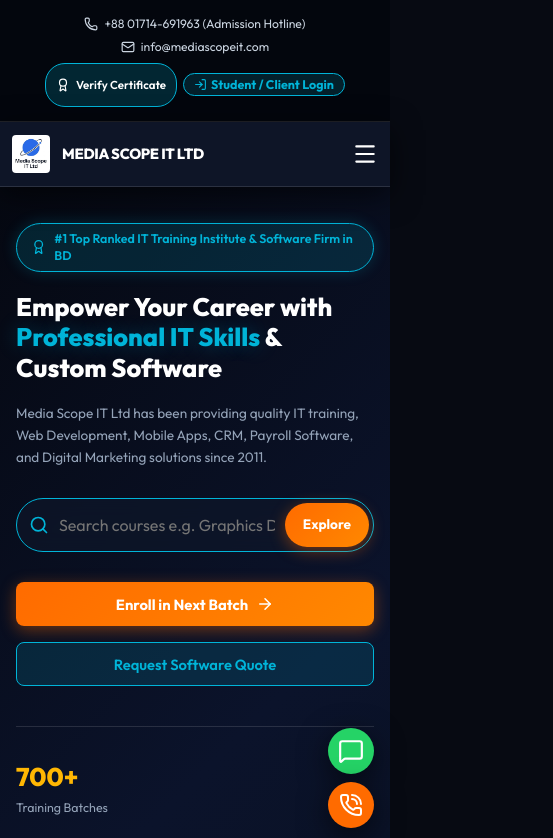
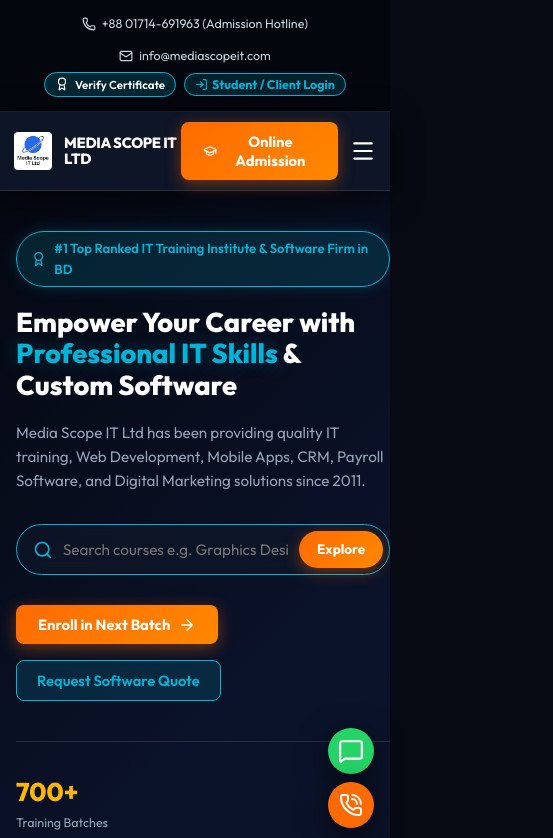
Before and after one commit to tanvir210111/Company-Website, a React (Vite) app: page / in a window 390 px wide. Shown: the top 838 px of the page, 553 px wide, since content can reach past the window. Built offline with nearby package versions, Linux system fonts and the light colour scheme.

Commit message:
Update site components and profile page styling

```diff
--- a/src/components/AboutSection.jsx
+++ b/src/components/AboutSection.jsx
@@ -5,7 +5,7 @@
   return (
     <section id="about" className="section" style={{ background: '#070A12' }}>
       <div className="section-container">
-        <div className="grid-about-container">
+        <div style={{ display: 'grid', gridTemplateColumns: '1fr 1fr', gap: '50px', alignItems: 'center' }}>
           {/* Custom thin border image box: 1px border on top/left/right, no shadow, no bottom border line */}
           <div className="about-img-border-custom">
             <div className="about-img-inner">
@@ -23,7 +23,7 @@
               Media Scope IT Ltd (RJSC: C-166968/2020) is a premier IT training course institute and software development company based in Dhanmondi, Dhaka, Bangladesh. We specialize in practical hands-on skill development, custom web/mobile software, and result-driven digital marketing.
             </p>
 
-            <div className="grid-2col-row" style={{ marginBottom: '30px' }}>
+            <div style={{ display: 'grid', gridTemplateColumns: '1fr 1fr', gap: '20px', marginBottom: '30px' }}>
               <div style={{ background: '#0F172A', padding: '18px', borderRadius: '14px', borderLeft: '4px solid #FF6B00', borderTop: '1px solid var(--border-light)', borderRight: '1px solid var(--border-light)', borderBottom: '1px solid var(--border-light)' }}>
                 <div style={{ fontWeight: 700, fontSize: '1rem', color: '#FFFFFF', marginBottom: '4px', display: 'flex', alignItems: 'center', gap: '6px' }}>
                   <Target size={18} color="#FF6B00" /> Practical Curriculum
--- a/src/components/BlogSection.jsx
+++ b/src/components/BlogSection.jsx
@@ -16,7 +16,7 @@
           </p>
         </div>
 
-        <div className="blog-grid">
+        <div style={{ display: 'grid', gridTemplateColumns: 'repeat(auto-fit, minmax(320px, 1fr))', gap: '28px' }}>
           {BLOGS.map(blog => (
             <div key={blog.id} style={{
               background: '#0F172A',
--- a/src/components/ContactSection.jsx
+++ b/src/components/ContactSection.jsx
@@ -23,7 +23,7 @@
           </p>
         </div>
 
-        <div className="grid-contact-container">
+        <div style={{ display: 'grid', gridTemplateColumns: '1fr 1.2fr', gap: '40px' }}>
           {/* Office Contact Info Column */}
           <div style={{ background: '#0F172A', color: 'white', padding: '36px', borderRadius: '20px', border: '1px solid var(--border-light)' }}>
             <h3 style={{ fontSize: '1.4rem', fontWeight: 800, marginBottom: '20px' }}>Head Office Details</h3>
@@ -94,7 +94,7 @@
               </div>
             ) : (
               <form onSubmit={handleSubmit}>
-                <div className="grid-2col-row">
+                <div style={{ display: 'grid', gridTemplateColumns: '1fr 1fr', gap: '16px' }}>
                   <div className="form-group">
                     <label className="form-label">Full Name *</label>
                     <input
--- a/src/components/Header.jsx
+++ b/src/components/Header.jsx
@@ -346,7 +346,7 @@
             <button onClick={() => onOpenQuote()} className="btn-secondary" style={{ display: 'none', md: 'inline-flex' }}>
               <Briefcase size={16} /> Get Quote
             </button>
-            <button onClick={() => onOpenAdmission()} className="btn-primary desktop-header-btn">
+            <button onClick={() => onOpenAdmission()} className="btn-primary">
               <GraduationCap size={18} /> Online Admission
             </button>
 
@@ -400,15 +400,6 @@
 
           {/* Drawer Links Body */}
           <div style={{ padding: '20px', flex: 1, display: 'flex', flexDirection: 'column', gap: '8px' }}>
-            {/* Quick Action Buttons */}
-            <div style={{ display: 'flex', flexDirection: 'column', gap: '10px', marginBottom: '12px' }}>
-              <button onClick={() => { setMobileMenuOpen(false); onOpenAdmission(); }} className="btn-primary" style={{ width: '100%', justifyContent: 'center' }}>
-                <GraduationCap size={18} /> Online Admission
-              </button>
-              <button onClick={() => { setMobileMenuOpen(false); onOpenQuote(); }} className="btn-secondary" style={{ width: '100%', justifyContent: 'center' }}>
-                <Briefcase size={18} /> Get Software Quote
-              </button>
-            </div>
             {/* Home */}
             <button
               onClick={() => handleNavClick('home')}
--- a/src/components/Hero.jsx
+++ b/src/components/Hero.jsx
@@ -21,7 +21,7 @@
           </p>
 
           {/* Quick Course Search */}
-          <div className="hero-search-box" style={{
+          <div style={{
             background: 'rgba(15, 23, 42, 0.7)',
             backdropFilter: 'blur(10px)',
             padding: '6px 6px 6px 16px',
@@ -31,11 +31,9 @@
             gap: '10px',
             marginBottom: '30px',
             maxWidth: '520px',
-            width: '100%',
-            boxSizing: 'border-box',
             border: '1px solid var(--accent-cyan)'
           }}>
-            <Search size={20} color="#00B4D8" style={{ flexShrink: 0 }} />
+            <Search size={20} color="#00B4D8" />
             <input
               type="text"
               placeholder="Search courses e.g. Graphics Design, Web Dev, Python..."
@@ -47,13 +45,11 @@
                 outline: 'none',
                 color: 'white',
                 flex: 1,
-                minWidth: 0,
-                width: '100%',
                 fontSize: '0.95rem',
                 fontFamily: 'inherit'
               }}
             />
-            <a href="#courses" className="btn-primary" style={{ padding: '8px 18px', borderRadius: '30px', fontSize: '0.85rem', flexShrink: 0 }}>
+            <a href="#courses" className="btn-primary" style={{ padding: '8px 18px', borderRadius: '30px', fontSize: '0.85rem' }}>
               Explore
             </a>
           </div>
--- a/src/index.css
+++ b/src/index.css
@@ -964,60 +964,29 @@
 }
 
 @media (max-width: 768px) {
-  /* Global Viewport Constraints */
-  html, body, #root, main, section, header, footer {
-    width: 100% !important;
-    max-width: 100vw !important;
-    box-sizing: border-box !important;
-  }
-
-  /* Top Bar Container */
   .top-bar-container {
     flex-direction: column;
     align-items: center;
     gap: 6px;
     padding: 6px 12px;
-    width: 100%;
-    max-width: 100%;
-    box-sizing: border-box;
   }
   .top-contact {
-    flex-direction: column;
-    align-items: center;
-    gap: 4px;
-    width: 100%;
-    max-width: 100%;
-    text-align: center;
-  }
-  .top-contact-item {
-    font-size: 0.76rem;
-    white-space: normal;
-    word-break: break-word;
-    text-align: center;
+    gap: 12px;
+    font-size: 0.78rem;
+    flex-wrap: wrap;
     justify-content: center;
-    max-width: 100%;
   }
   .top-actions {
+    gap: 8px;
     flex-wrap: wrap;
     justify-content: center;
-    gap: 6px;
-    width: 100%;
-    max-width: 100%;
   }
   .cert-verify-btn {
     font-size: 0.72rem;
     padding: 4px 10px;
   }
-
-  /* Sticky Header */
   .header-container {
-    padding: 10px 12px;
-    width: 100%;
-    max-width: 100%;
-    box-sizing: border-box;
-  }
-  .desktop-header-btn {
-    display: none !important;
+    padding: 10px 14px;
   }
   .logo-text h1 {
     font-size: 1.05rem;
@@ -1025,132 +994,42 @@
   .logo-text span {
     font-size: 0.62rem;
   }
-
-  /* Hero Section */
   .hero-section {
-    padding: 36px 16px;
-    width: 100%;
-    max-width: 100%;
-    box-sizing: border-box;
-    overflow: hidden;
-  }
-  .hero-container {
-    grid-template-columns: 1fr;
-    gap: 30px;
-    width: 100%;
-    max-width: 100%;
-    box-sizing: border-box;
-  }
-  .hero-badge {
-    max-width: 100%;
-    white-space: normal;
-    word-break: break-word;
-    box-sizing: border-box;
-    font-size: 0.78rem;
-    line-height: 1.4;
+    padding: 40px 16px;
   }
   .hero-title {
-    font-size: clamp(1.5rem, 6.5vw, 2.4rem);
-    max-width: 100%;
-    overflow-wrap: break-word;
-    word-break: break-word;
-    line-height: 1.2;
-    box-sizing: border-box;
+    font-size: 2rem;
   }
   .hero-subtitle {
-    font-size: clamp(0.85rem, 3.2vw, 1rem);
-    max-width: 100%;
-    overflow-wrap: break-word;
-    word-break: break-word;
-    box-sizing: border-box;
+    font-size: 0.95rem;
   }
-  .hero-search-box {
-    width: 100% !important;
-    max-width: 100% !important;
-    box-sizing: border-box !important;
-    padding: 4px 4px 4px 12px !important;
-  }
-  .hero-buttons {
+  .hero-actions {
     flex-direction: column;
     width: 100%;
-    max-width: 100%;
-    box-sizing: border-box;
   }
-  .hero-buttons .btn-primary,
-  .hero-buttons .btn-secondary {
+  .hero-actions .btn-primary,
+  .hero-actions .btn-secondary {
     width: 100%;
     justify-content: center;
-    box-sizing: border-box;
   }
-
-  /* Grid Overrides for Mobile */
-  .grid-contact-container,
-  .grid-2col-row,
-  .grid-about-container,
-  .grid-message-container,
-  .grid-profile-container {
-    grid-template-columns: 1fr !important;
-    gap: 20px !important;
-  }
-
-  .section {
-    padding: 40px 16px !important;
-  }
-  .section-container {
-    width: 100% !important;
-    max-width: 100% !important;
-    box-sizing: border-box !important;
-  }
-
-  /* Modals */
   .modal-card {
-    max-width: calc(100vw - 24px) !important;
-    width: 100% !important;
+    max-width: 95vw;
     padding: 20px 16px;
     max-height: 88vh;
     border-radius: var(--radius-md);
-    box-sizing: border-box;
   }
   .modal-close {
     top: 12px;
     right: 12px;
   }
-
-  /* Floating Widget */
   .floating-widget {
-    bottom: max(16px, env(safe-area-inset-bottom));
-    right: max(16px, env(safe-area-inset-right));
+    bottom: 16px;
+    right: 16px;
     gap: 8px;
   }
   .float-btn {
     width: 46px;
     height: 46px;
-  }
-
-  /* Touch Targets & Form Focus Zoom Prevention */
-  input, select, textarea {
-    font-size: 16px !important;
-  }
-
-  .btn-primary, .btn-secondary, .btn-outline, .cert-verify-btn, .mobile-toggle {
-    min-height: 44px;
-    display: inline-flex;
-    align-items: center;
-    justify-content: center;
-    -webkit-tap-highlight-color: transparent;
-  }
-
-  /* Safe Area Insets for iPhones */
-  .header-wrapper {
-    padding-top: max(0px, env(safe-area-inset-top));
-  }
-
-  /* Controlled horizontal scroll for academic certificates */
-  .cert-scroll-wrapper {
-    width: 100%;
-    overflow-x: auto;
-    -webkit-overflow-scrolling: touch;
-    padding-bottom: 12px;
   }
 }
 
@@ -1163,6 +1042,9 @@
   }
   .logo-text span {
     display: none;
+  }
+  .hero-title {
+    font-size: 1.7rem;
   }
   .hero-stats {
     grid-template-columns: 1fr;
@@ -1178,26 +1060,6 @@
   .form-group-row {
     flex-direction: column !important;
     gap: 12px !important;
-  }
-}
-
-/* 320px - 360px Ultra Small Screens */
-@media (max-width: 360px) {
-  body {
-    font-size: 0.88rem;
-  }
-  .header-container {
-    padding: 8px 10px;
-  }
-  .hero-title {
-    font-size: 1.4rem !important;
-  }
-  .btn-primary, .btn-secondary, .btn-outline {
-    font-size: 0.8rem;
-    padding: 8px 12px;
-  }
-  .modal-card {
-    padding: 16px 12px !important;
   }
 }
 
--- a/src/pages/AboutUsPage.jsx
+++ b/src/pages/AboutUsPage.jsx
@@ -403,7 +403,7 @@
 
         {/* DETAILED TEXT SECTION 1: Detailed Corporate Background & Philosophy */}
         <div style={{ background: '#0F172A', padding: '44px 36px', borderRadius: '24px', border: '1px solid var(--border-light)', marginBottom: '60px' }}>
-          <div className="grid-about-container">
+          <div style={{ display: 'grid', gridTemplateColumns: '1.2fr 1fr', gap: '40px', alignItems: 'center' }}>
             <div>
               <span style={{ color: '#00B4D8', fontWeight: 700, fontSize: '0.85rem', textTransform: 'uppercase', letterSpacing: '1px' }}>Deep Dive</span>
               <h2 style={{ fontSize: '2.1rem', fontWeight: 800, color: '#FFFFFF', marginTop: '6px', marginBottom: '18px' }}>
--- a/src/pages/CompanyProfilePage.jsx
+++ b/src/pages/CompanyProfilePage.jsx
@@ -64,7 +64,7 @@
         </div>
 
         {/* Corporate History & Extended Vision */}
-        <div className="grid-about-container" style={{ marginBottom: '60px' }}>
+        <div style={{ display: 'grid', gridTemplateColumns: '1.2fr 1fr', gap: '40px', marginBottom: '60px', alignItems: 'center' }}>
           <div>
             <span style={{ color: '#FF6B00', fontWeight: 700, fontSize: '0.85rem', textTransform: 'uppercase', letterSpacing: '1px' }}>12+ Years Legacy</span>
             <h2 style={{ fontSize: '2rem', fontWeight: 800, marginBottom: '20px', color: '#FFFFFF', marginTop: '6px' }}>
@@ -247,7 +247,7 @@
 
         {/* NEW FEATURE 2: Interactive Campus Visit Booking Form */}
         <div style={{ background: '#0F172A', padding: '40px', borderRadius: '24px', border: '1px solid var(--border-light)', marginBottom: '60px' }}>
-          <div className="grid-about-container">
+          <div style={{ display: 'grid', gridTemplateColumns: '1fr 1fr', gap: '40px', alignItems: 'center' }}>
             <div>
               <span style={{ color: '#00B4D8', fontWeight: 700, fontSize: '0.85rem', textTransform: 'uppercase', letterSpacing: '1px' }}>Schedule a Visit</span>
               <h2 style={{ fontSize: '1.8rem', fontWeight: 800, color: '#FFFFFF', marginTop: '6px', marginBottom: '16px' }}>
--- a/src/pages/MdMessagePage.jsx
+++ b/src/pages/MdMessagePage.jsx
@@ -111,7 +111,7 @@
         </div>
 
         {/* Main Profile & Detailed Letter Grid */}
-        <div className="grid-message-container">
+        <div style={{ display: 'grid', gridTemplateColumns: '1fr 2.2fr', gap: '40px', marginBottom: '60px', alignItems: 'flex-start' }}>
           {/* MD Profile Card */}
           <div style={{
             background: '#0F172A',
@@ -399,7 +399,7 @@
               </div>
             ) : (
               <form onSubmit={handleInquirySubmit}>
-                <div className="grid-2col-row">
+                <div style={{ display: 'grid', gridTemplateColumns: '1fr 1fr', gap: '16px' }}>
                   <div className="form-group">
                     <label className="form-label">Full Name *</label>
                     <input
--- a/src/pages/OurClientsPage.jsx
+++ b/src/pages/OurClientsPage.jsx
@@ -225,7 +225,7 @@
             <p style={{ color: '#94A3B8', fontSize: '0.94rem' }}>Select your expected software type and branch size to calculate an estimated deployment investment.</p>
           </div>
 
-          <div className="grid-about-container" style={{ background: '#070A12', padding: '30px', borderRadius: '20px', border: '1px solid var(--border-light)' }}>
+          <div style={{ display: 'grid', gridTemplateColumns: '1fr 1fr', gap: '40px', alignItems: 'center', background: '#070A12', padding: '30px', borderRadius: '20px', border: '1px solid var(--border-light)' }}>
             <div>
               <div className="form-group">
                 <label className="form-label">Software Product Type *</label>
--- a/src/pages/TanvirProfilePage.jsx
+++ b/src/pages/TanvirProfilePage.jsx
@@ -240,7 +240,7 @@
         </div>
 
         {/* MAIN DETAILS GRID */}
-        <div className="grid-profile-container">
+        <div style={{ display: 'grid', gridTemplateColumns: 'repeat(auto-fit, minmax(320px, 1fr))', gap: '30px', marginBottom: '50px' }}>
 
           {/* LEFT COLUMN: Detailed Info */}
           <div style={{ display: 'flex', flexDirection: 'column', gap: '24px' }}>
```
